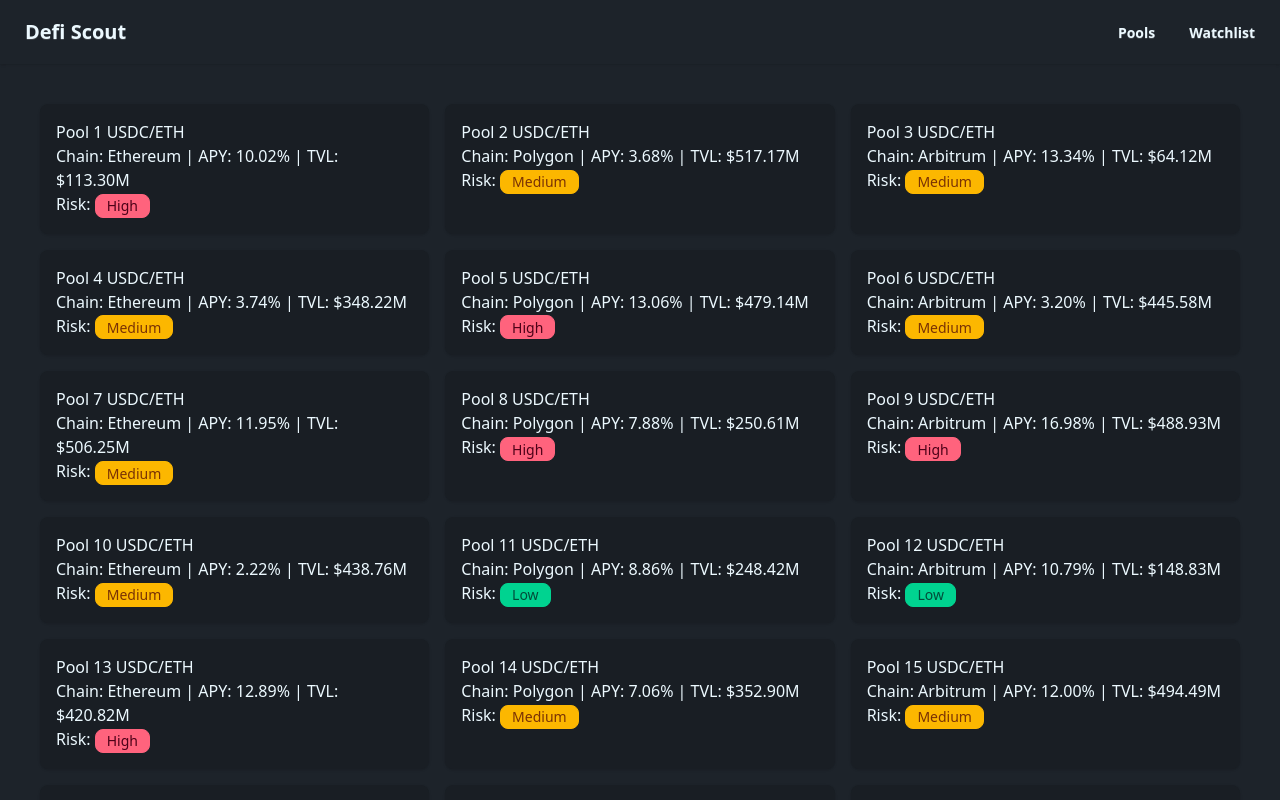
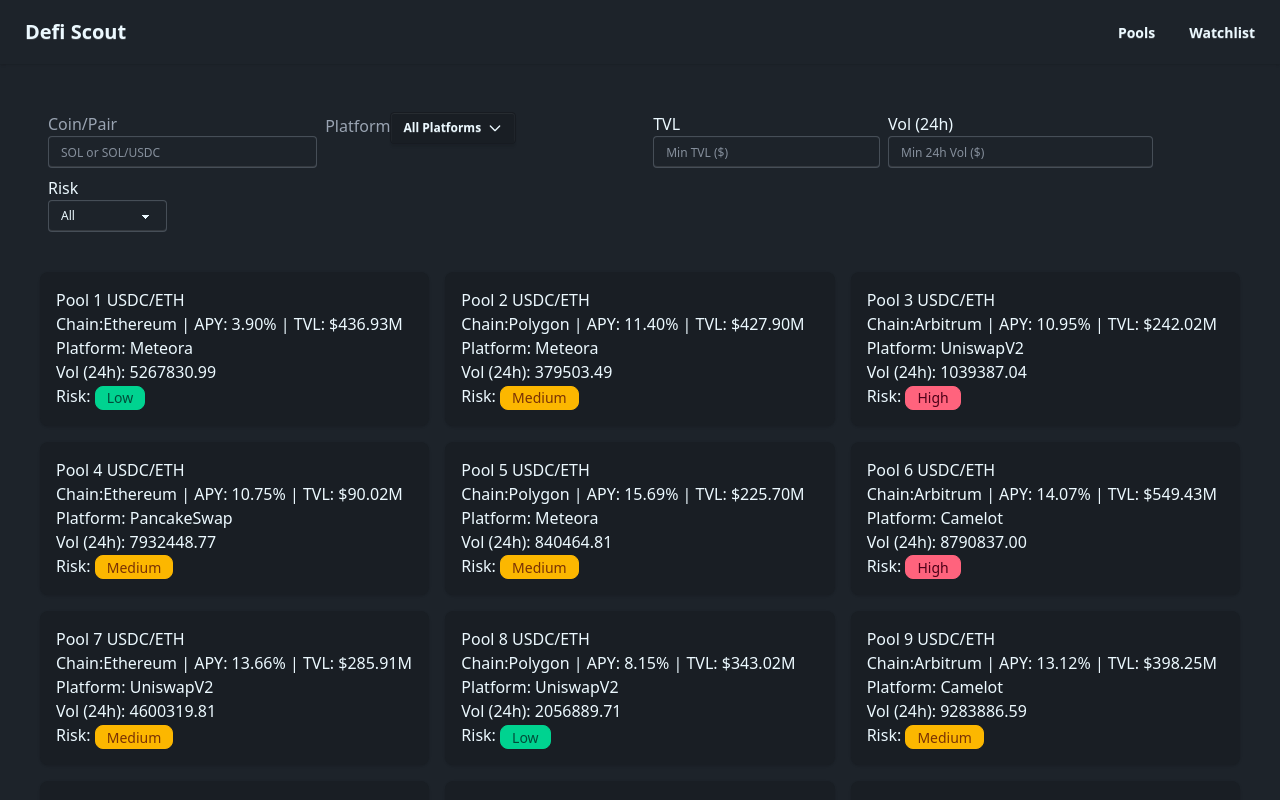
Before and after one commit to dalonsodev/defi-scout, a React (Vite) app: page / in a window 1280 px wide. Shown: the top 800 px of the page. Built offline with nearby package versions, Linux system fonts and the light colour scheme.

Commit message:
feat: add filters (coin/pair, platform, min TVL, 24h Vol, risk) with useSearchParams - filters now update URL

```diff
--- a/src/loaders/poolsLoader.js
+++ b/src/loaders/poolsLoader.js
@@ -5,8 +5,12 @@ export async function poolsLoader() {
       id: `pool-${i + 1}`,
       name: `Pool ${i + 1} USDC/ETH`,
       chain: i % 3 === 0 ? "Ethereum" : i % 3 === 1 ? "Polygon" : "Arbitrum",
+      platform: ["UniswapV2", "UniswapV3", "Orca", "Meteora", "Camelot", "PancakeSwap"][
+         Math.floor(Math.random() * 6)
+      ],
       apy: (Math.random() * 15 + 2).toFixed(2),
       tvl: `$${(Math.random() * 500 + 50).toFixed(2)}M`,
+      vol24h: (Math.random() * 9_900_000 + 100_000).toFixed(2),
       risk: ["Low", "Medium", "High"][Math.floor(Math.random() * 3)],
       verified: Math.random() > 0.3,
    }))
--- a/src/pages/Pools.jsx
+++ b/src/pages/Pools.jsx
@@ -1,5 +1,5 @@
 import React from "react"
-import { useLoaderData, Await } from "react-router-dom"
+import { useLoaderData, Await, useSearchParams } from "react-router-dom"
 
 function getRiskBadge(risk) {
    const badgeMap = {
@@ -16,7 +16,11 @@ function renderPools(pools) {
          {pools.map(pool => (
             <div key={pool.id} className="card bg-base-200 shadow p-4 m-2">
                <h3>{pool.name}</h3>
-               <p>Chain: {pool.chain} | APY: {pool.apy}% | TVL: {pool.tvl}</p>
+               <p>Chain:
+                  {pool.chain} | APY: {pool.apy}% | TVL: {pool.tvl}
+               </p>
+               <p>Platform: {pool.platform}</p>
+               <p>Vol (24h): {pool.vol24h}</p>
                <p>Risk:{" "}
                   <span className={`badge ${getRiskBadge(pool.risk)}`}>
                      {pool.risk}
@@ -31,11 +35,179 @@ function renderPools(pools) {
 export default function Pools() {
    const data = useLoaderData()
 
+   const [ searchParams, setSearchParams ] = useSearchParams()
+
+   const search = searchParams.get("search") || ""
+   const tvl = searchParams.get("tvl") || ""
+   const vol24h = searchParams.get("vol24h") || ""
+   const risk = searchParams.get("risk") || ""
+   const platforms = searchParams.getAll("platform")
+
+   function handleFilterChange(key, value) {
+      const newParams = new URLSearchParams(searchParams)
+      if (value) {
+         newParams.set(key, value)
+      } else {
+         newParams.delete(key)
+      }
+      setSearchParams(newParams)
+   }
+
+   function handlePlatformToggle(platform) {
+      const newParams = new URLSearchParams(searchParams)
+      newParams.delete("platform")
+      const updated = platforms.includes(platform)
+         ? platforms.filter(p => p !== platform)
+         : [...platforms, platform]
+      updated.forEach(p => newParams.append("platform", p))
+      setSearchParams(newParams)
+   }
+
+   // const platformOptions = [
+   //    "UniswapV2",
+   //    "UniswapV3",
+   //    "Orca",
+   //    "Meteora",
+   //    "Camelot",
+   //    "PancakeSwap"
+   // ] ------> Para sacar logica del return -> Componente /common/Dropdown.jsx ***
+
    return (
-      <React.Suspense fallback={<p className="text-center">Loading pools...</p>}>
-         <Await resolve={data.pools}>
-            {renderPools}
-         </Await>
-      </React.Suspense>
+      <>
+         <div className="flex flex-wrap gap-2 mb-4 p-4">
+            <label className="form-control max-w-xs">
+               <div className="label">
+                  <span className="label-text">Coin/Pair</span>
+               </div>
+               <input
+                  type="text"
+                  placeholder="SOL or SOL/USDC"
+                  value={search}
+                  className="input input-bordered input-sm"
+                  onChange={(e) => handleFilterChange("search", e.target.value)}
+               />
+            </label>
+            <label className="form-control w-full max-w-xs">
+               <div className="label">
+                  <span className="label-text">Platform</span>
+               </div>
+               <div className="dropdown">
+                  <label tabIndex={0} className="btn btn-sm w-full justify-between">
+                     {platforms.length > 0 ? `Selected (${platforms.length})` : "All Platforms"}
+                     <svg className="w-4 h-4" fill="none" stroke="currentColor" viewBox="0 0 24 24">
+                        <path strokeLinecap="round" strokeLinejoin="round" strokeWidth={2} d="M19 9l-7 7-7-7" />
+                     </svg>
+                  </label>
+                  <ul
+                     className="dropdown-content menu p-2 shadow bg-base-100 rounded-box w-52"
+                     tabIndex="0"
+                  >
+                     <li>
+                        <label className="label cursor-pointer">
+                           <input
+                              type="checkbox"
+                              className="checkbox checkbox-sm"
+                              checked={platforms.includes("UniswapV2")}
+                              onChange={() => handlePlatformToggle("UniswapV2")}
+                           />
+                           <span className="label-text ml-2">Uniswap V2</span>
+                        </label>
+                     </li>
+                     <li>
+                        <label className="label cursor-pointer">
+                           <input
+                              type="checkbox"
+                              className="checkbox checkbox-sm"
+                              checked={platforms.includes("UniswapV3")}
+                              onChange={() => handlePlatformToggle("UniswapV3")}
+                           />
+                           <span className="label-text ml-2">Uniswap V3</span>
+                        </label>
+                     </li>
+                     <li>
+                        <label className="label cursor-pointer">
+                           <input
+                              type="checkbox"
+                              className="checkbox checkbox-sm"
+                              checked={platforms.includes("Orca")}
+                              onChange={() => handlePlatformToggle("Orca")}
+                           />
+                           <span className="label-text ml-2">Orca</span>
+                        </label>
+                     </li>
+                     <li>
+                        <label className="label cursor-pointer">
+                           <input
+                              type="checkbox"
+                              className="checkbox checkbox-sm"
+                              checked={platforms.includes("Meteora")}
+                              onChange={() => handlePlatformToggle("Meteora")}
+                           />
+                           <span className="label-text ml-2">Meteora</span>
+                        </label>
+                     </li>
+                     <li>
+                        <label className="label cursor-pointer">
+                           <input
+                              type="checkbox"
+                              className="checkbox checkbox-sm"
+                              checked={platforms.includes("Camelot")}
+                              onChange={() => handlePlatformToggle("Camelot")}
+                           />
+                           <span className="label-text ml-2">Camelot</span>
+                        </label>
+                     </li>
+                     <li>
+                        <label className="label cursor-pointer">
+                           <input
+                              type="checkbox"
+                              className="checkbox checkbox-sm"
+                              checked={platforms.includes("PancakeSwap")}
+                              onChange={() => handlePlatformToggle("PancakeSwap")}
+                           />
+                           <span className="label-text ml-2">PancakeSwap</span>
+                        </label>
+                     </li>
+                  </ul>
+               </div>
+            </label>
+            <label>TVL
+               <input
+                  type="number"
+                  placeholder="Min TVL ($)"
+                  value={tvl}
+                  className="input input-bordered input-sm"
+                  onChange={(e) => handleFilterChange("tvl", e.target.value)}
+               />
+            </label>
+            <label>Vol (24h)
+               <input
+                  type="number"
+                  placeholder="Min 24h Vol ($)"
+                  value={vol24h}
+                  className="input input-bordered input-sm"
+                  onChange={(e) => handleFilterChange("vol24h", e.target.value)}
+               />
+            </label>
+            <label>Risk
+               <select
+                  value={risk}
+                  onChange={(e) => handleFilterChange("risk", e.target.value)}
+                  className="select select-bordered select-sm"
+               >
+                  <option value="">All</option>
+                  <option value="Low">Low</option>
+                  <option value="Medium">Medium</option>
+                  <option value="High">High</option>
+               </select>
+            </label>
+         </div>
+
+         <React.Suspense fallback={<p className="text-center">Loading pools...</p>}>
+            <Await resolve={data.pools}>
+               {renderPools}
+            </Await>
+         </React.Suspense>
+      </>
    )
 }
```
